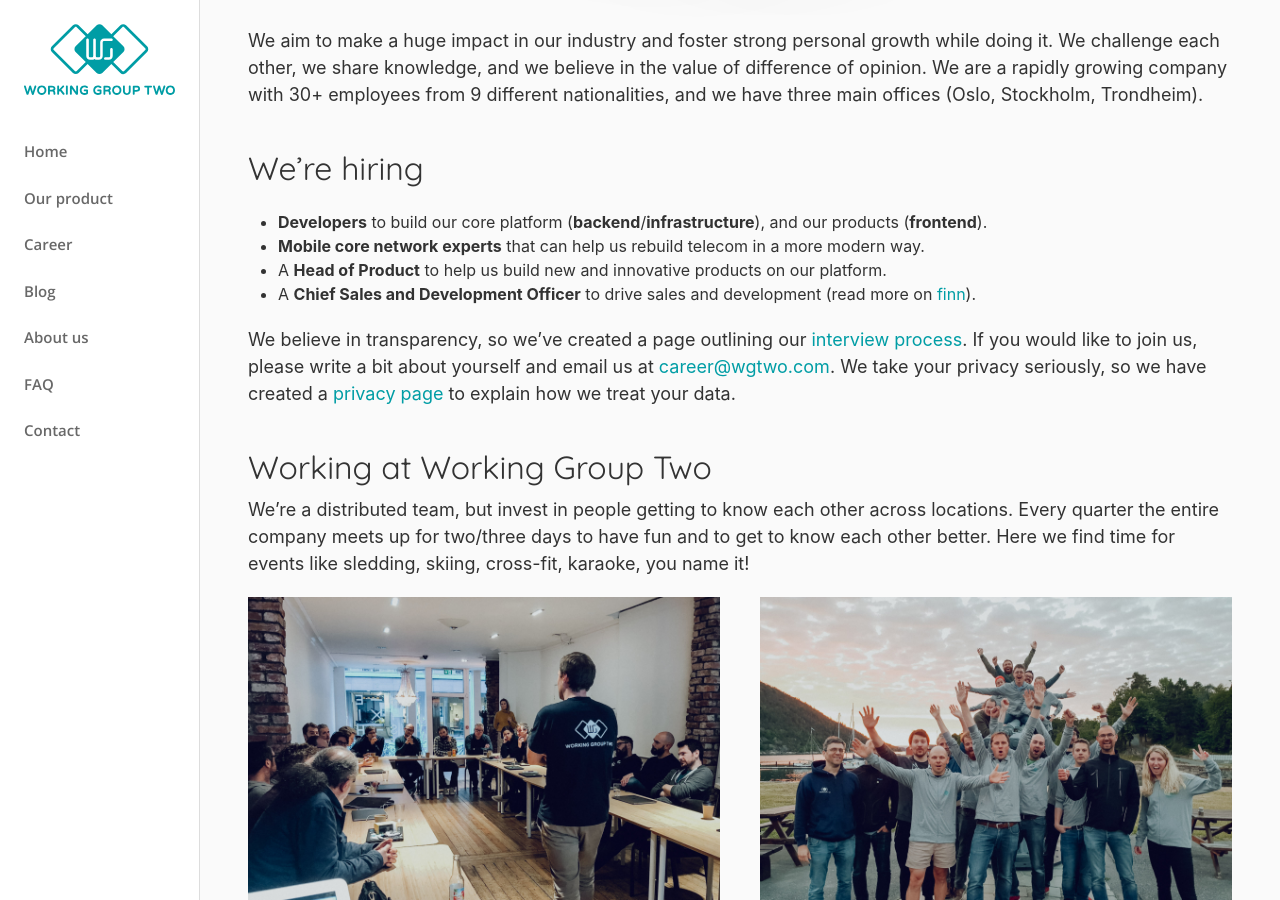
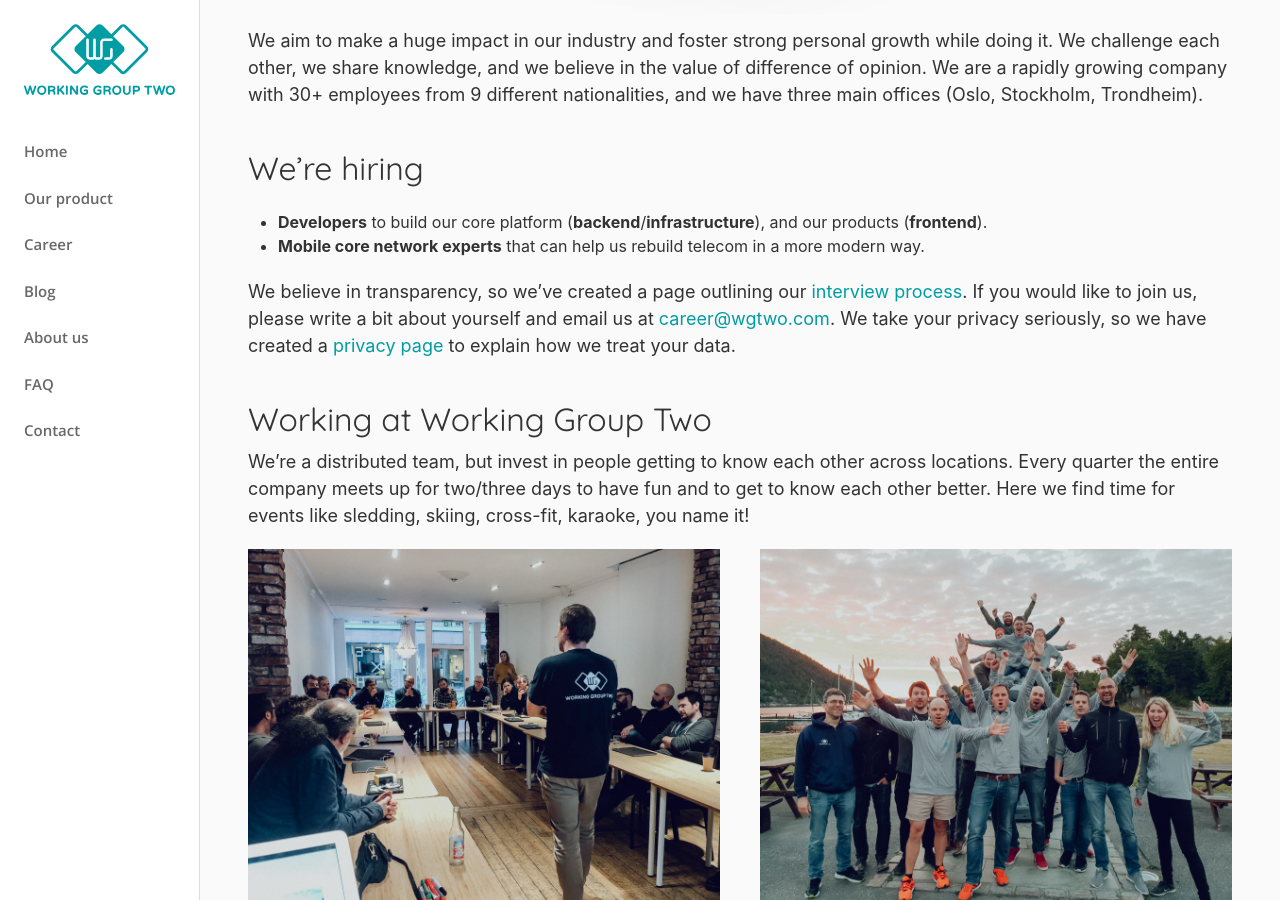
Before and after one commit to working-group-two/engineering-blog, a Jekyll site: the page built from pages/career.md, in a window 1280 px wide and 900 px high, scrolled down 405 px. Built offline with Jekyll 4.4.1, drawn with Linux system fonts in a browser that asks for light colours; nearby versions of some CDN libraries.

Commit message:
[career] Remove ads for HoP and BDSM Officer

```diff
--- a/pages/career.md
+++ b/pages/career.md
@@ -14,8 +14,6 @@
 ## We're hiring
 * **Developers** to build our core platform (**backend**/**infrastructure**), and our products (**frontend**).
 * **Mobile core network experts** that can help us rebuild telecom in a more modern way.
-* A **Head of Product** to help us build new and innovative products on our platform.
-* A **Chief Sales and Development Officer** to drive sales and development (read more on [finn](https://www.finn.no/job/management/ad.html?finnkode=147932821)).
 
 We believe in transparency, so we've created a page outlining our [interview process](/our-interview-process).
 If you would like to join us, please write a bit about yourself and email us at <career@wgtwo.com>.
```
